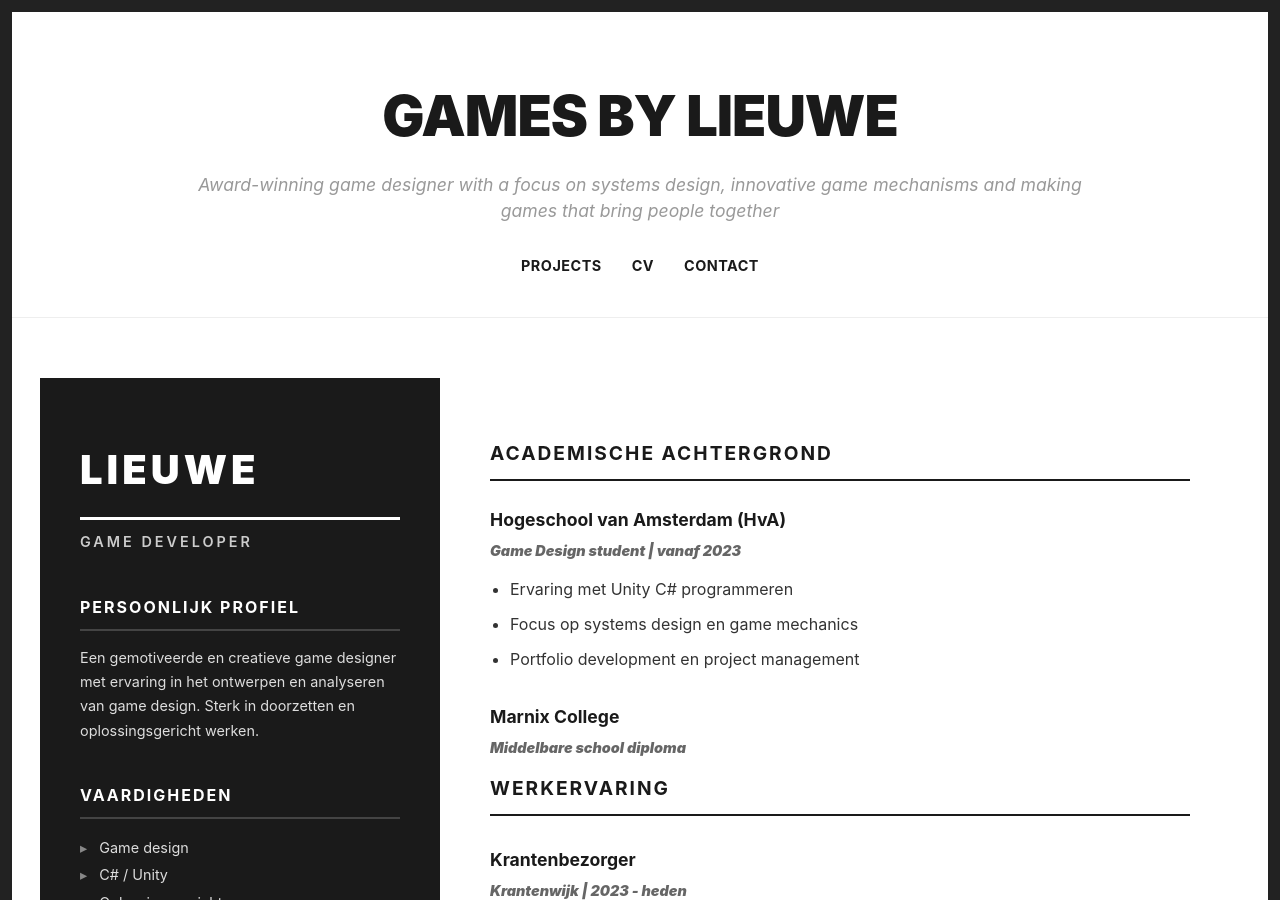
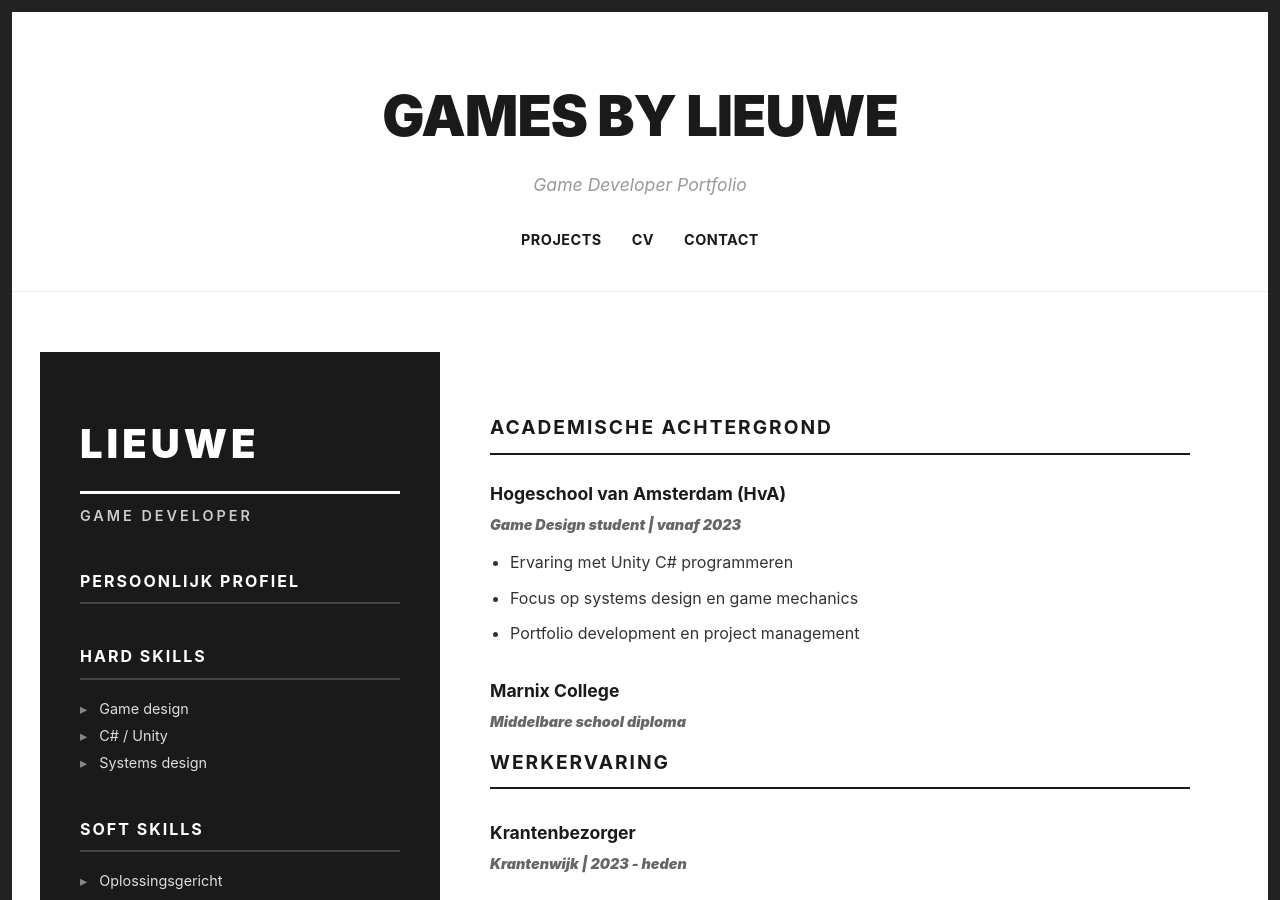
Before and after one commit to lieuweZ/lieuwez.github.io, a Jekyll site: the page built from Bio.md, in a window 1280 px wide and 900 px high. Built offline with Jekyll 4.4.1, drawn with Linux system fonts in a browser that asks for light colours.

Commit message:
latest update

```diff
--- a/Bio.md
+++ b/Bio.md
@@ -10,15 +10,16 @@ permalink: /about/
 
 ## PERSOONLIJK PROFIEL
 
-Een gemotiveerde en creatieve game designer met ervaring in het ontwerpen en analyseren van game design. Sterk in doorzetten en oplossingsgericht werken.
-
-## VAARDIGHEDEN
+## HARD SKILLS
 
 - Game design
 - C# / Unity
+- Systems design
+
+## SOFT SKILLS
+
 - Oplossingsgericht
 - Zelfstandig werken
-- Systems design
 
 ## CONTACT
 
--- a/_config.yml
+++ b/_config.yml
@@ -21,7 +21,7 @@
 title: Games by Lieuwe
 email: lieuwe.groningen@gmail.com
 description: >- # this means to ignore newlines until "baseurl:"
-  Award-winning game designer with a focus on systems design, innovative game mechanisms and making games that bring people together
+  Game Developer Portfolio
 baseurl: "" # the subpath of your site, e.g. /blog
 url: "" # the base hostname & protocol for your site, e.g. http://example.com
 twitter_username: your_twitter
```
Also changed, not shown: contact.md (+0 -3 lines).
